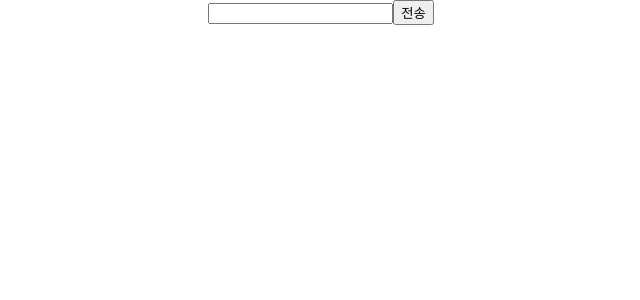
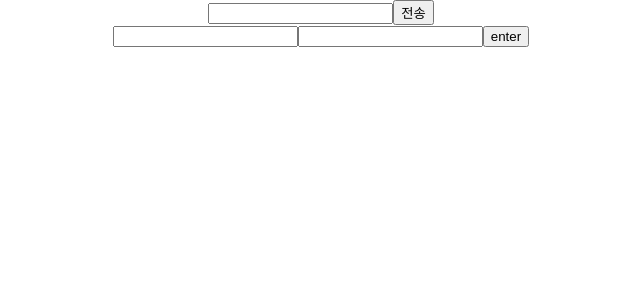
Before and after one commit to dogFootLog/kajjao-talk, a React (Create React App) app: page / in a window 1280 px wide. Shown: the top 300 px of the page, without its empty margins (319-959 px from the left). Built offline with nearby package versions, Linux system fonts and the light colour scheme.

Commit message:
[220604] InputList logic 완성

```diff
--- a/package.json
+++ b/package.json
@@ -8,11 +8,13 @@
     "@testing-library/react": "^13.0.0",
     "@testing-library/user-event": "^13.2.1",
     "@types/jest": "^27.0.1",
+    "@types/lodash": "^4.14.182",
     "@types/node": "^16.7.13",
     "@types/react": "^18.0.9",
     "@types/react-dom": "^18.0.5",
     "eslint-import-resolver-typescript": "^2.7.1",
     "install-peerdeps": "^3.0.3",
+    "lodash": "^4.17.21",
     "react": "^18.1.0",
     "react-dom": "^18.1.0",
     "react-scripts": "5.0.1",
--- a/src/Main.tsx
+++ b/src/Main.tsx
@@ -1,5 +1,5 @@
 import React, { useEffect, useState } from 'react';
-import Input from '@/components/input/InputList';
+import InputList from '@/components/input/InputList';
 import Balloons from './components/balloons/Balloons';
 
 interface messageShape {
@@ -19,6 +19,10 @@ const Main = () => {
     setMessages([...messages]);
   };
 
+  const onEnter = (values: object) => {
+    console.log(values);
+  };
+
   useEffect(() => {
     console.log(messages);
   }, [messages]);
@@ -33,6 +37,7 @@ const Main = () => {
           전송
         </button>
       </div>
+      <InputList onEnter={onEnter} />
     </>
   );
 };
--- a/src/components/input/InputList.tsx
+++ b/src/components/input/InputList.tsx
@@ -1,20 +1,46 @@
+import React, { useState } from 'react';
+
 interface messageShape {
   message: string;
 }
 
 interface propShape {
-  values: string;
-  onChange(): any;
+  onEnter(values: object): any;
 }
 
-const Input = ({ values, onChange }: propShape) => {
-  const a = 'a';
+const InputList = ({ onEnter }: propShape) => {
+  const [values, setValues] = useState({ speaker: '', message: '' });
+
+  const handleChange = (
+    e: React.ChangeEvent<HTMLInputElement>,
+    key: string
+  ) => {
+    const temp = { ...values, ...{ [key]: e.target.value } };
+    setValues(temp);
+  };
+
+  const onClick = () => {
+    onEnter && onEnter(values);
+  };
   return (
     <div>
-      <input id="message" type="text" />
-      <button type="button">enter</button>
+      <input
+        id="speaker"
+        type="text"
+        value={values.speaker}
+        onChange={(e) => handleChange(e, 'speaker')}
+      />
+      <input
+        id="message"
+        type="text"
+        value={values.message}
+        onChange={(e) => handleChange(e, 'message')}
+      />
+      <button type="button" onClick={onClick}>
+        enter
+      </button>
     </div>
   );
 };
 
-export default Input;
+export default InputList;
```
Also changed, not shown: src/logo.svg (deleted), 1 other file (tests, documents, lock files or other folders).
